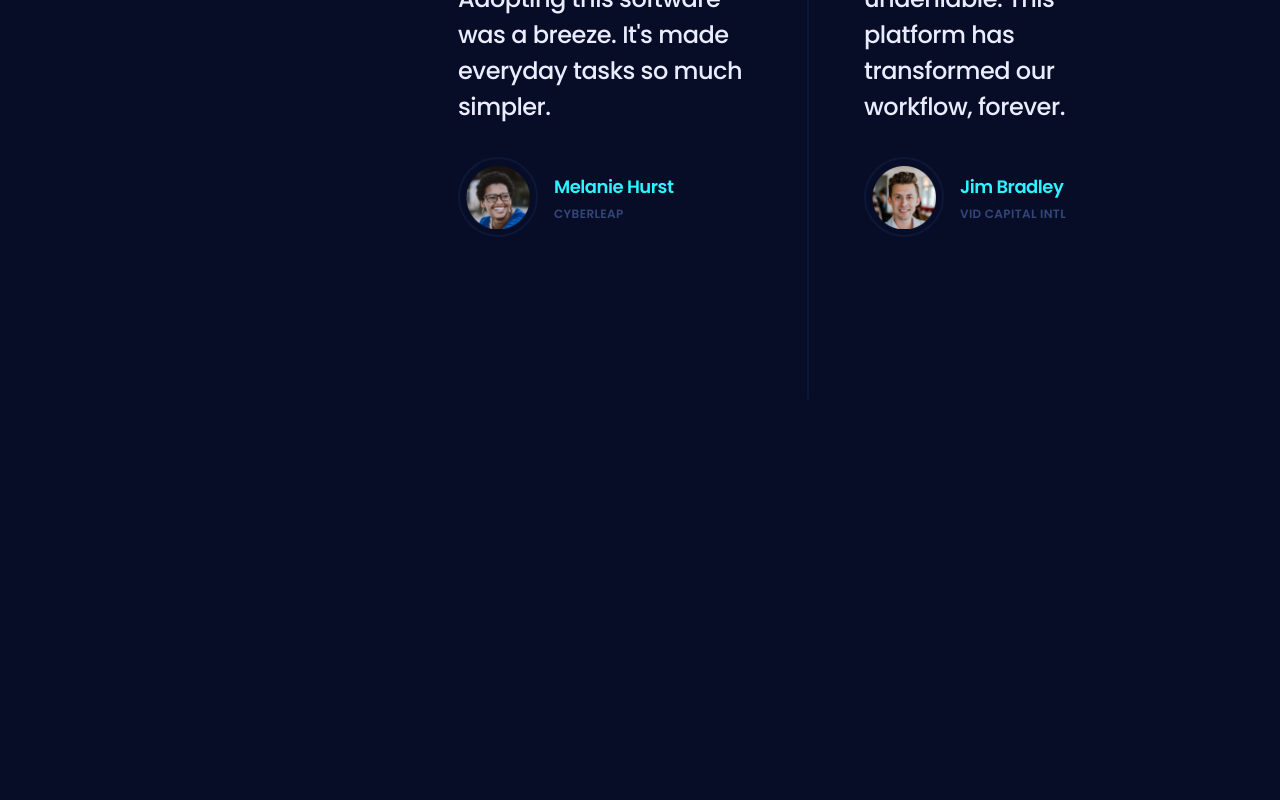
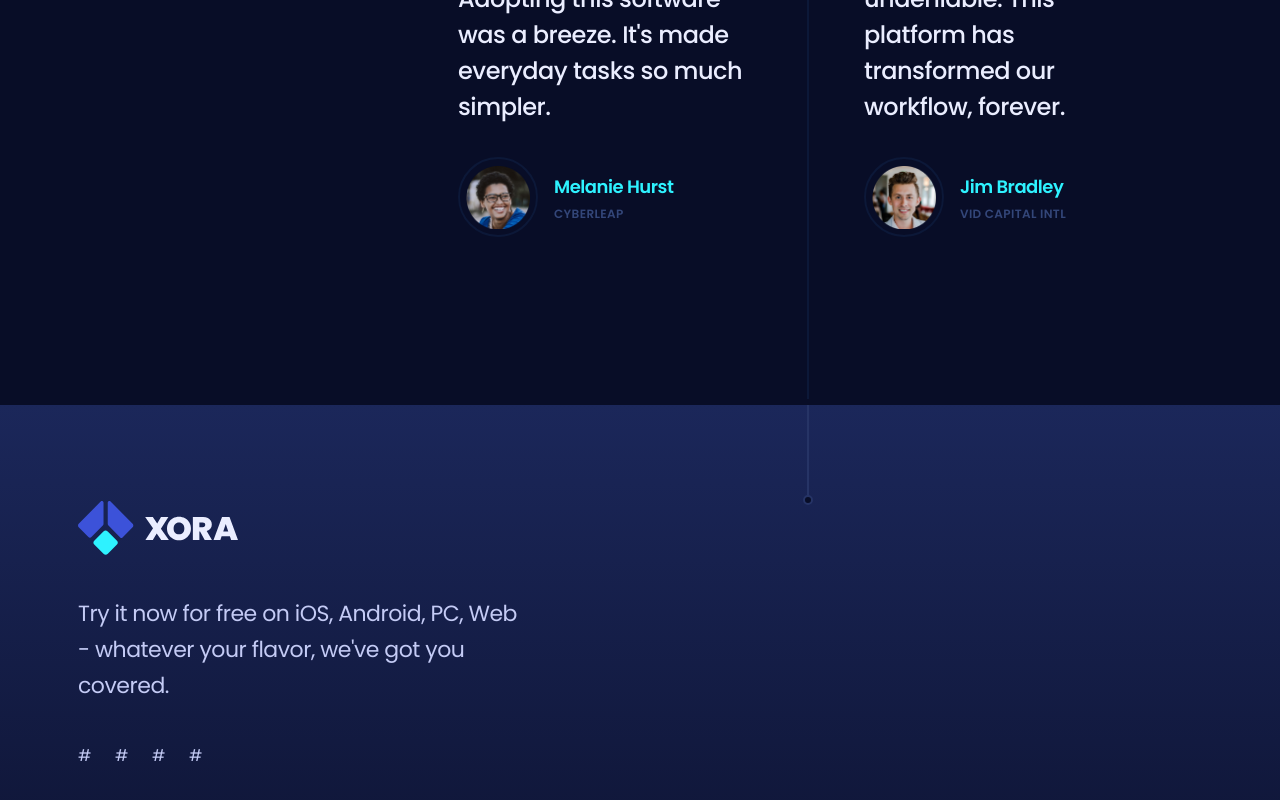
Before and after one commit to Jisap/next14-saasAppLandingPage, a React (Vite) app: page / in a window 1280 px wide. Shown: the part 5226-6026 px from the top of the page. Before the commit the page ends 5631 px from the top, so only its background shows below. Built offline with nearby package versions, Linux system fonts and the light colour scheme.

Commit message:
donwload

```diff
--- a/src/App.jsx
+++ b/src/App.jsx
@@ -5,6 +5,7 @@ import Features from './sections/Features'
 import Pricing from './sections/Pricing'
 import { Faq } from './sections/Faq'
 import Testimonials from './sections/Testimonials'
+import Donwload from './sections/Donwload'
 
 const App = () => {
   return (
@@ -15,6 +16,7 @@ const App = () => {
       <Pricing />
       <Faq />
       <Testimonials />
+      <Donwload />
     </main>
   )
 }
--- /dev/null
+++ b/src/sections/Donwload.jsx
@@ -0,0 +1,39 @@
+import React from 'react'
+import { Element } from 'react-scroll'
+import { links } from '../constants'
+
+const Donwload = () => {
+  return (
+    <section>
+      <Element name='Donwload' className='g7 relative pb-32 pt-24 max-lg:pb-24 max-md:py-16'>
+        <div className='container'>
+          <div className='flex items-center'>
+            <div className='realtive mr-6 flex-540 max-xl:flex-280 max-lg:flex-256 max-md:flex-100'>
+              <div className='mb-10'>
+                <img
+                  src="/images/xora.svg"
+                  alt="xora logo"
+                  width={160}
+                  height={55}
+                />
+              </div>
+
+              <p className='body-1 mb-10 max-w-md'>
+                Try it now for free on iOS, Android, PC, Web - whatever your flavor, we've got you covered.
+              </p>
+              <ul className='flex flex-wrap items-center gap-6'>
+                {links.map(({ id, url, icon }) => (
+                  <li key={id} className='donwload_tech-link'>
+                    { url }
+                  </li>
+                ))}
+              </ul>
+            </div>
+          </div>
+        </div>
+      </Element>
+    </section>
+  )
+}
+
+export default Donwload
```
